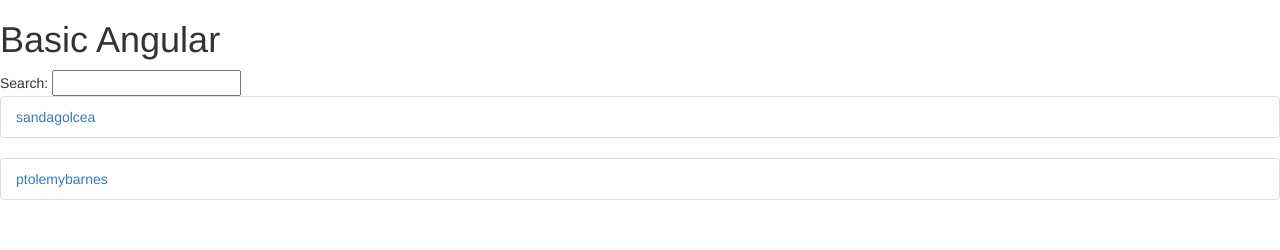
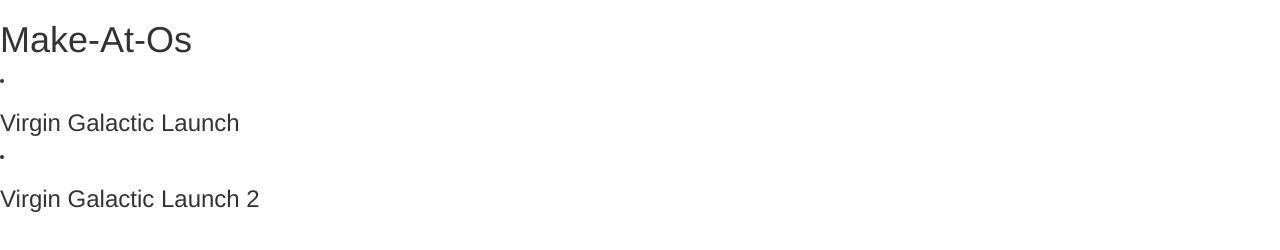
Before and after one commit to sandagolcea/make-at-os, a website: page index.html in a window 1280 px wide. Drawn offline with nearby package versions, Linux system fonts and the light colour scheme; some packages are replaced by stand-ins of ours.

Commit message:
can iterate over and display project mocks

```diff
--- a/index.html
+++ b/index.html
@@ -2,7 +2,7 @@
 <html lang="en" ng-app="appName">
 <head>
   <meta charset="UTF-8">
-  <title>Basic application</title>
+  <title>Make-At-Os</title>
   <link rel="stylesheet" href="bower_components/bootstrap/dist/css/bootstrap.css">
   <script src="bower_components/jquery/dist/jquery.js"></script>
   <script src="bower_components/angular/angular.js"></script>
@@ -10,9 +10,10 @@
   <script src="public/app.js"></script>
 </head>
 <body ng-controller="MainController">
-  <h1>Basic Angular</h1>
-  <div>
+  <h1>Make-At-Os</h1>
+  <li ng-repeat="project in projects">
+    <h3 id="projectTitle">{{project.title}}</h3>
     <div ng-view></div>
-  </div>
+  </li>
 </body>
 </html>
--- a/public/app.js
+++ b/public/app.js
@@ -8,8 +8,8 @@
 });
 
 app.controller('MainController', function($scope) {
-  $scope.users = [
-    {"id": 1, "name": "sandagolcea"},
-    {"id": 2, "name": "ptolemybarnes"}
+  $scope.projects = [
+    {"id": 1, "title": "Virgin Galactic Launch", "text": "sometext", "images": ["http://i.dailymail.co.uk/i/pix/2015/01/06/2473100D00000578-2898639-Photographer_Andrey_Gudkov_snapped_the_images_on_the_plains_of_t-a-20_1420546215677.jpg", "http://i.dailymail.co.uk/i/pix/2015/01/06/2473100D00000578-2898639-Photographer_Andrey_Gudkov_snapped_the_images_on_the_plains_of_t-a-20_1420546215677.jpg"] },
+    {"id": 2, "title": "Virgin Galactic Launch 2", "text": "sometext2", "images": ["http://i.dailymail.co.uk/i/pix/2015/01/06/2473100D00000578-2898639-Photographer_Andrey_Gudkov_snapped_the_images_on_the_plains_of_t-a-20_1420546215677.jpg", "http://i.dailymail.co.uk/i/pix/2015/01/06/2473100D00000578-2898639-Photographer_Andrey_Gudkov_snapped_the_images_on_the_plains_of_t-a-20_1420546215677.jpg"] },
   ]
 });
--- a/public/views/users.html
+++ b/public/views/users.html
@@ -1,6 +1,6 @@
-Search: <input type="text" ng-model="searchTerm">
+<!-- Search: <input type="text" ng-model="searchTerm">
 <ul class="list-group" ng-repeat="user in users | filter:searchTerm">
   <li class="list-group-item">
     <a href="https://github.com/{{user.name}}">{{user.name}}</a>
   </li>
-</ul>
+</ul> -->
```
Also changed, not shown: test/e2e/mainPageFeature.js (+9 -2 lines).
